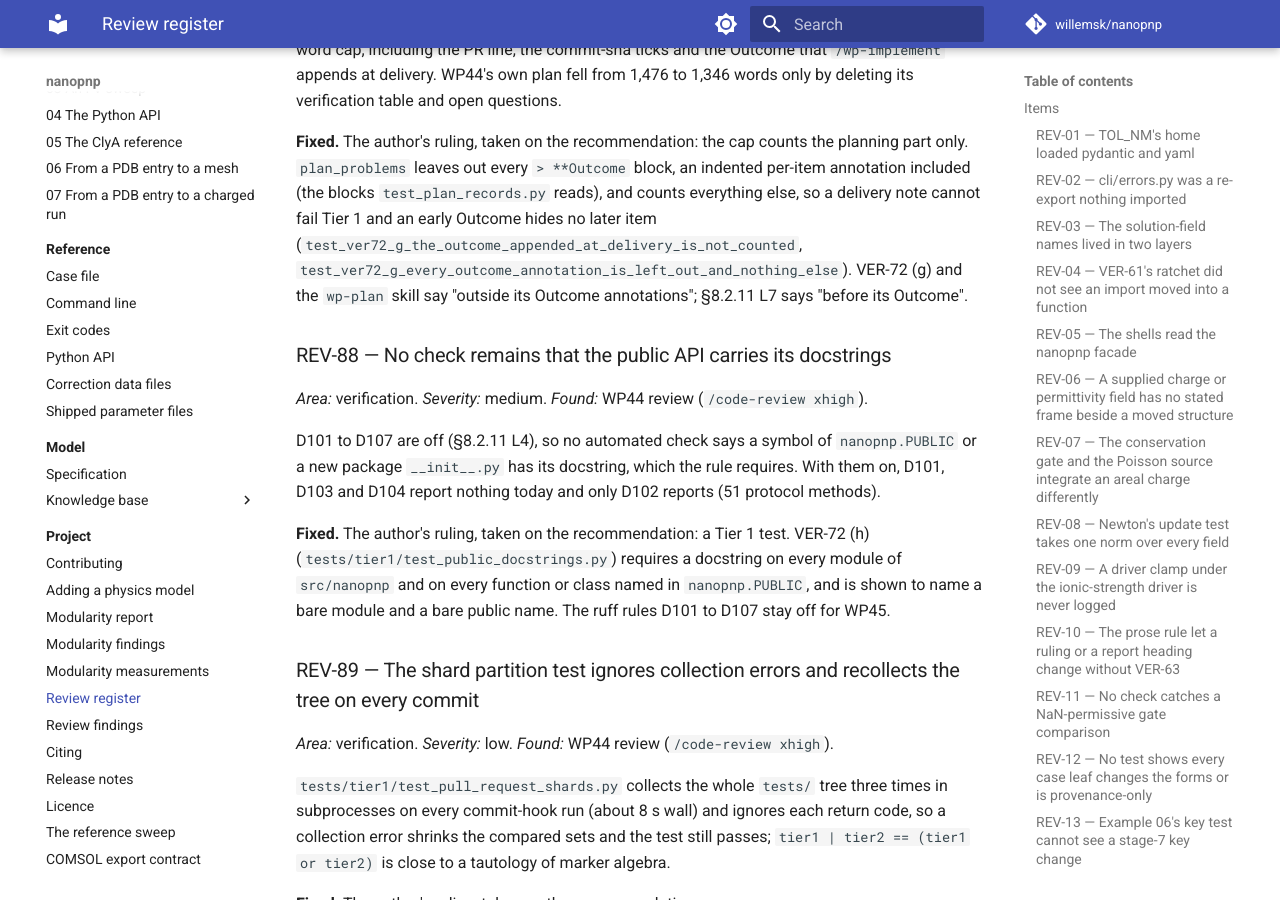
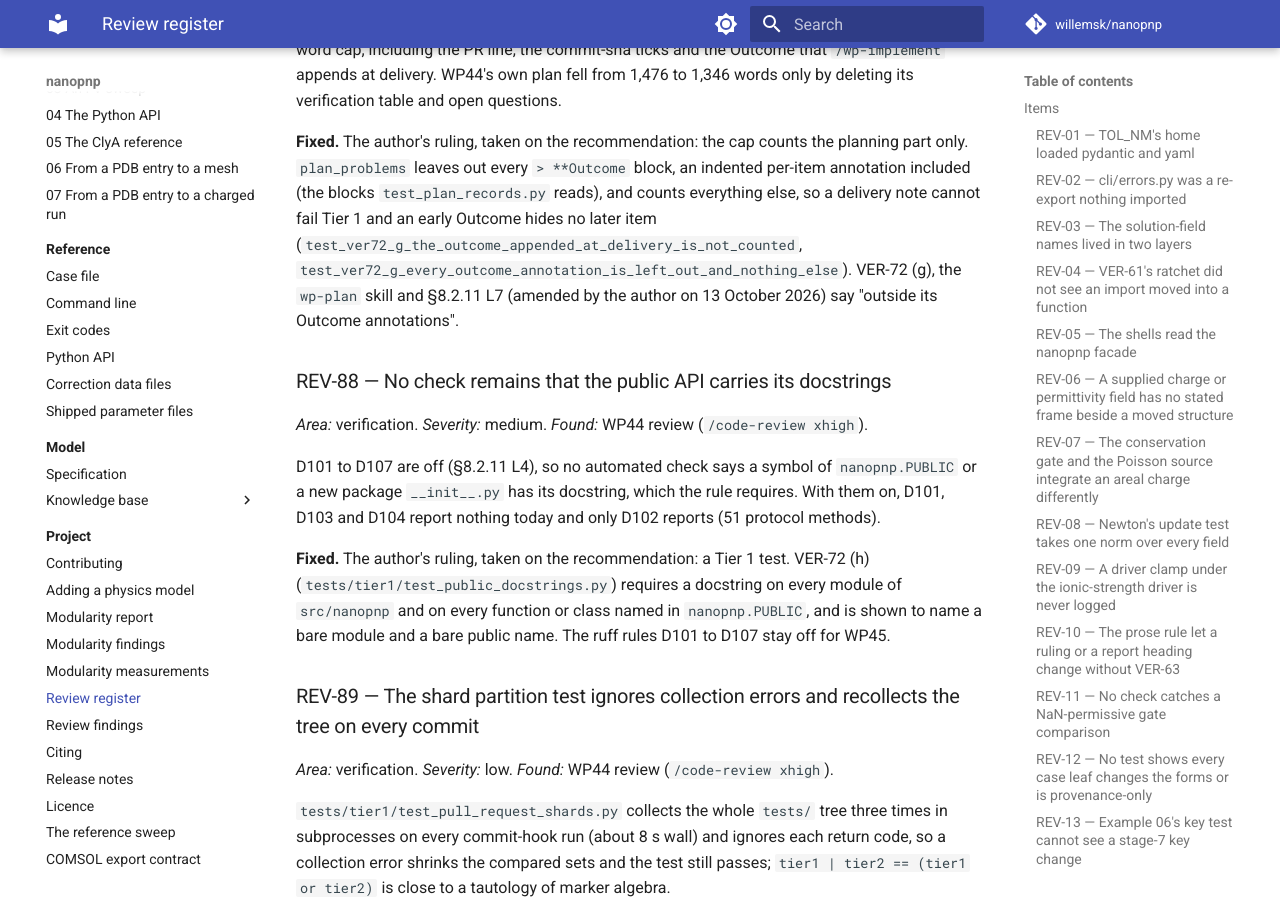
Before and after one commit to willemsk/nanopnp, an MkDocs documentation site: the page built from docs/project/review-items.md, in a window 1280 px wide and 900 px high, scrolled down 24599 px. Built offline with MkDocs 1.6.1 and Material for MkDocs 9.7.7, drawn with Linux system fonts in a browser that asks for light colours; comment, search, counter and statistics services are not loaded.

Commit message:
docs: amend §8.2.11 L7 to count plan words outside the Outcome annotations
The author's amendment, aligning the ruling with VER-72 (g): the cap counts
everything outside the Outcome annotations, indented ones included.

Co-Authored-By: Claude Opus 5.5 <noreply@anthropic.com>
Claude-Session: https://claude.ai/code/session_019FyYsD8gotvuTy2jtDdzzf

```diff
--- a/docs/project/review-items.md
+++ b/docs/project/review-items.md
@@ -893,7 +893,7 @@ run there. A later change to one job's steps is easily missed in the other.
 
 `tests/tier1/test_plan_shape.py` counts every word of the plan file against VER-72 (g)'s 1,500-word cap, including the PR line, the commit-sha ticks and the Outcome that `/wp-implement` appends at delivery. WP44's own plan fell from 1,476 to 1,346 words only by deleting its verification table and open questions.
 
-**Fixed.** The author's ruling, taken on the recommendation: the cap counts the planning part only. `plan_problems` leaves out every `> **Outcome` block, an indented per-item annotation included (the blocks `test_plan_records.py` reads), and counts everything else, so a delivery note cannot fail Tier 1 and an early Outcome hides no later item (`test_ver72_g_the_outcome_appended_at_delivery_is_not_counted`, `test_ver72_g_every_outcome_annotation_is_left_out_and_nothing_else`). VER-72 (g) and the `wp-plan` skill say "outside its Outcome annotations"; §8.2.11 L7 says "before its Outcome".
+**Fixed.** The author's ruling, taken on the recommendation: the cap counts the planning part only. `plan_problems` leaves out every `> **Outcome` block, an indented per-item annotation included (the blocks `test_plan_records.py` reads), and counts everything else, so a delivery note cannot fail Tier 1 and an early Outcome hides no later item (`test_ver72_g_the_outcome_appended_at_delivery_is_not_counted`, `test_ver72_g_every_outcome_annotation_is_left_out_and_nothing_else`). VER-72 (g), the `wp-plan` skill and §8.2.11 L7 (amended by the author on 13 October 2026) say "outside its Outcome annotations".
 
 ### REV-88 — No check remains that the public API carries its docstrings
 
```
Also changed, not shown: SPECIFICATION.md (+1 -1 lines).
